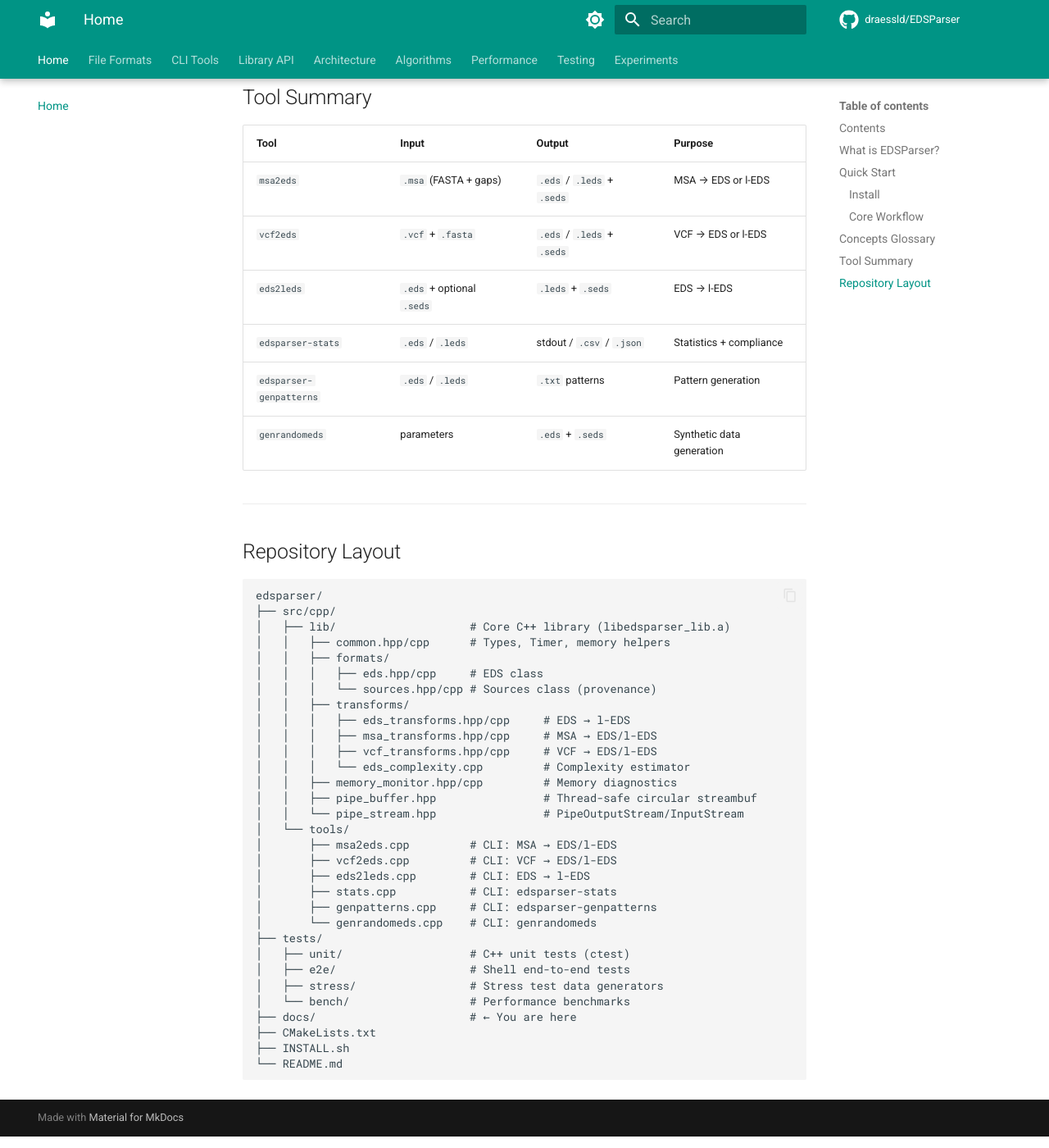
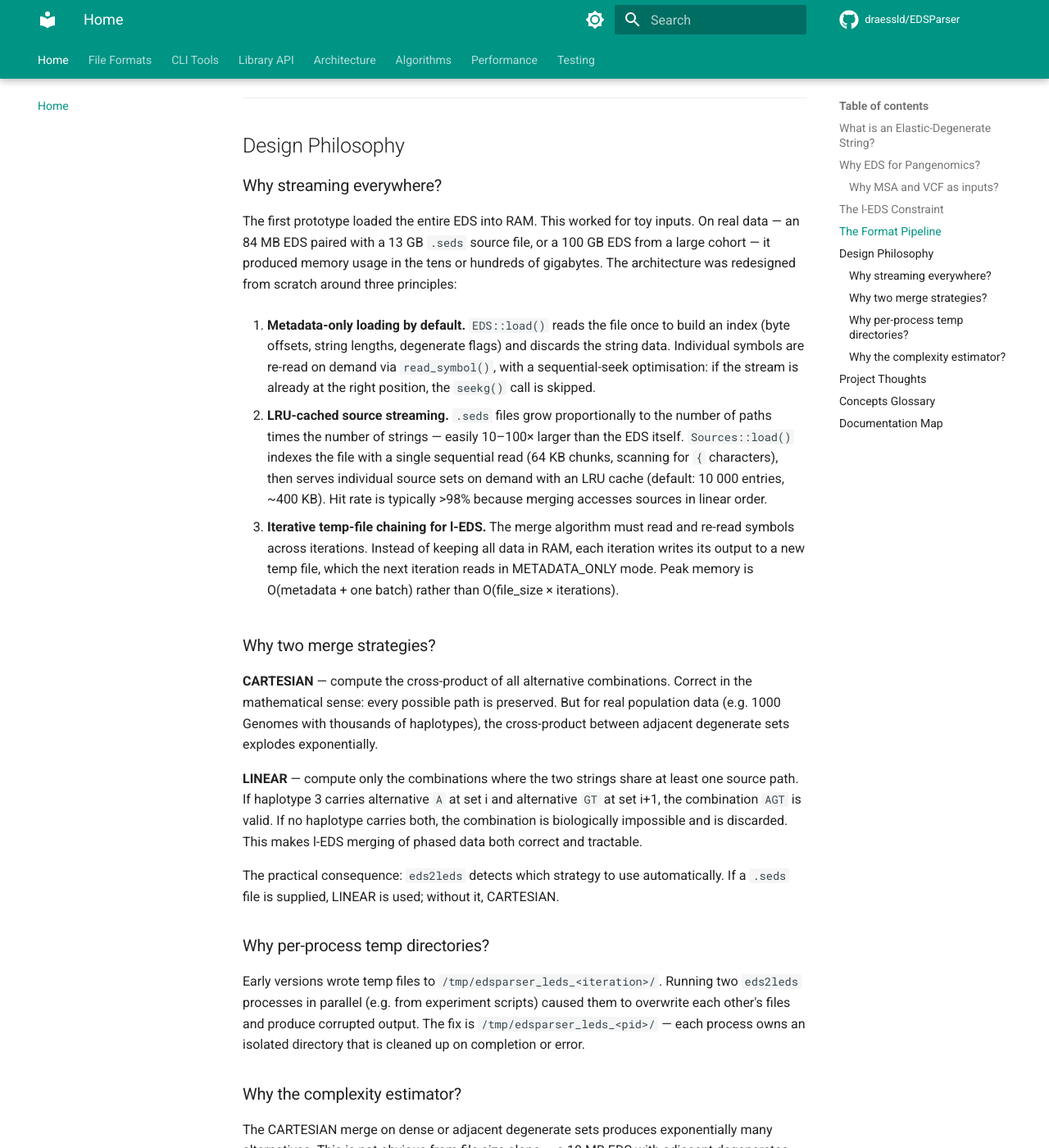
Before and after one commit to draessld/EDSParser, an MkDocs documentation site: the page built from docs/README.md, in a window 1280 px wide and 1400 px high, scrolled down 2426 px. Shown: the whole window at 82% size. Built offline with MkDocs 1.6.1 and Material for MkDocs 9.7.7, drawn with Linux system fonts in a browser that asks for light colours; comment, search, counter and statistics services are not loaded; some of the changed text lies outside the part shown.

Commit message:
docs: rewrite home page as conceptual intro, trim README to technical reference
- docs/README.md: full rewrite — EDS theory, pangenomics motivation, l-EDS
  rationale, streaming design philosophy, project history/thoughts
- README.md: remove Architecture and Performance sections (now in docs),
  trim tool feature bullets, add single link to GitHub Pages
- mkdocs.yml: remove missing experiments.md from nav (was causing build failure)
- docs/cli-tools.md: fix broken anchor link to algorithms.md

Co-Authored-By: Claude Sonnet 4.6 <noreply@anthropic.com>

````diff
--- a/docs/README.md
+++ b/docs/README.md
@@ -1,68 +1,216 @@
-# EDSParser Documentation
+# EDSParser
 
-> **Version 1.0.0** — C++ library and CLI suite for Elastic-Degenerate Strings
-
-## Contents
-
-| Document | Description |
-|----------|-------------|
-| [formats.md](formats.md) | File format reference — EDS, SEDS, MSA, VCF, l-EDS |
-| [cli-tools.md](cli-tools.md) | Complete CLI tool reference for all six executables |
-| [library-api.md](library-api.md) | C++ public API reference (EDS, Sources, transforms) |
-| [architecture.md](architecture.md) | Internal design: streaming, two-phase loading, pipe buffers |
-| [algorithms.md](algorithms.md) | Algorithm deep-dives: merging, MSA 3-pass, VCF blocks, l-EDS iteration |
-| [performance.md](performance.md) | Memory profiles, throughput numbers, tuning guidelines |
-| [testing.md](testing.md) | Unit, integration, e2e, memory and benchmark test suites |
+A C++ library and CLI suite for parsing, transforming, and validating
+**Elastic-Degenerate Strings (EDS)** — a compact data structure for representing
+population-level sequence variation in pangenomics.
 
 ---
 
-## What is EDSParser?
+## What is an Elastic-Degenerate String?
 
-EDSParser is a **high-performance C++ library and command-line suite** for working with
-*Elastic-Degenerate Strings* (EDS) — a compact representation of sequence variation that
-encodes multiple alternative strings at each position, used as a data structure for
-pangenomic applications.
+A classical string is a sequence of characters. An EDS generalises this: each
+position holds a *set* of alternative strings instead of a single character.
 
-An EDS encodes a population of sequences as a single string of *symbols*, where each symbol
-is an ordered set of alternative strings:
+Formally, an EDS is a sequence
+
+```
+T = (T₁, T₂, …, Tₙ)
+```
+
+where each **symbol** Tᵢ is a finite, non-empty set of strings over some alphabet.
+A symbol with exactly one string is **common** (non-degenerate); a symbol with two
+or more is **degenerate**.
+
+Concretely:
 
 ```
 ACGT{A,ACA}CGT{T,TG,}AACG
 ```
 
-Here positions 4–6 and 11–12 are *degenerate* (they carry multiple alternatives including,
-in the second case, an empty string representing a deletion).
+- `ACGT`, `CGT`, `AACG` are common symbols — all paths agree here.
+- `{A,ACA}` is a degenerate symbol — some paths carry `A`, others carry `ACA`
+  (an insertion).
+- `{T,TG,}` is a degenerate symbol with an empty-string alternative —
+  representing a deletion.
+
+The name *elastic* refers to the fact that alternatives can have different lengths,
+so the total character count varies across paths. *Degenerate* comes from the
+generalised nucleotide notation where ambiguity codes represent multiple bases.
+
+A **path** through an EDS is any sequence obtained by picking exactly one
+alternative from each symbol. An EDS with n symbols and k alternatives per
+degenerate symbol implicitly encodes up to kⁿ concrete sequences — yet stores
+only their shared structure once.
 
 ---
 
-## Quick Start
+## Why EDS for Pangenomics?
 
-### Install
+Genomics has historically operated on a *reference genome*: one canonical
+sequence, with variation stored separately in VCF files. This approach has
+two structural problems:
 
-```bash
-./INSTALL.sh          # builds + installs to ~/.local/
+1. **Reference bias.** Any read or pattern that diverges from the reference
+   is harder to align, leading to systematic blind spots in variant-rich regions.
+2. **Query coupling.** To ask "does this pattern appear in any haplotype?", you
+   must query the reference, enumerate VCF alleles, reconstruct each haplotype
+   in memory, and repeat. For a population of thousands of samples this is
+   prohibitively expensive.
+
+An EDS encodes the entire population in one structure. A single FM-index query
+over the EDS returns all matching paths simultaneously — no reconstruction loop,
+no reference bias.
+
+### Why MSA and VCF as inputs?
+
+These are the two formats in which large-scale genomic variation already exists:
+
+- **MSA** (Multiple Sequence Alignment, FASTA with gap columns) — common output
+  of alignment pipelines. Each row is one haplotype; gap columns represent indels.
+- **VCF** (Variant Call Format) — standard for population-level variant catalogs;
+  requires a reference FASTA to reconstruct alternatives.
+
+EDSParser converts both to EDS and, immediately, to l-EDS — the variant required
+for FM-index construction.
+
+---
+
+## The l-EDS Constraint
+
+An FM-index over an EDS needs to answer: "at position i in the EDS, what are all
+possible characters that can follow a given context?" If two degenerate sets are
+separated by only one common character, the context window (of length l) straddles
+both sets, and the index cannot distinguish which alternative of the first set is
+active when looking at the second.
+
+The **l-EDS** constraint resolves this: every *internal* common segment (one with
+a degenerate symbol on both sides) must have length ≥ l. This guarantees that the
+l-character context window around any degenerate set lies entirely within one
+non-degenerate segment and is unambiguous.
+
+Boundary segments (at the start or end of the EDS) are exempt — they have no
+degenerate neighbour on one side, so context is not ambiguous.
+
+The biofmi FM-index ([biofmi repository](https://github.com/draessld/biofmi))
+is built directly on l-EDS output.
+
+---
+
+## The Format Pipeline
+
+```
+MSA file ─────────────────────────────┐
+                                       ├─► EDS ─► l-EDS ─► FM-index (biofmi)
+VCF + reference FASTA ────────────────┘
 ```
 
-### Core Workflow
+Or in two steps when you already have an EDS:
 
-```bash
-# 1. Start from a Multiple Sequence Alignment (FASTA with gaps)
-msa2eds -i alignment.msa -l 10 -o data.leds   # → l-EDS + sources directly
+```
+EDS ──[ eds2leds ]──► l-EDS
+```
 
-# — or from a VCF —
-vcf2eds -i variants.vcf --reference genome.fasta -l 10
+The pipeline is deliberately split. `msa2eds` and `vcf2eds` produce either
+plain EDS or l-EDS directly (with `-l`). For stored EDS files that need to be
+re-contextualised at a different `l`, `eds2leds` re-runs the merging step
+without re-parsing the source data.
 
-# — or generate synthetic data —
-genrandomeds --ref-size-mb 100 --variability 0.10 --min-context 10 --seed 42 -o data.eds
-# then:
-eds2leds -i data.eds -s data.seds -l 10
+---
 
-# 2. Inspect what you produced
-edsparser-stats -i data.leds --csv
+## Design Philosophy
 
-# 3. Generate patterns for benchmarking downstream tools
-edsparser-genpatterns -i data.leds -o patterns.txt -n 1000 -l 20
-```
+### Why streaming everywhere?
+
+The first prototype loaded the entire EDS into RAM. This worked for toy inputs.
+On real data — an 84 MB EDS paired with a 13 GB `.seds` source file, or a 100 GB
+EDS from a large cohort — it produced memory usage in the tens or hundreds of
+gigabytes. The architecture was redesigned from scratch around three principles:
+
+1. **Metadata-only loading by default.** `EDS::load()` reads the file once to
+   build an index (byte offsets, string lengths, degenerate flags) and discards
+   the string data. Individual symbols are re-read on demand via `read_symbol()`,
+   with a sequential-seek optimisation: if the stream is already at the right
+   position, the `seekg()` call is skipped.
+
+2. **LRU-cached source streaming.** `.seds` files grow proportionally to the
+   number of paths times the number of strings — easily 10–100× larger than the
+   EDS itself. `Sources::load()` indexes the file with a single sequential read
+   (64 KB chunks, scanning for `{` characters), then serves individual source
+   sets on demand with an LRU cache (default: 10 000 entries, ~400 KB). Hit rate
+   is typically >98% because merging accesses sources in linear order.
+
+3. **Iterative temp-file chaining for l-EDS.** The merge algorithm must read and
+   re-read symbols across iterations. Instead of keeping all data in RAM, each
+   iteration writes its output to a new temp file, which the next iteration reads
+   in METADATA_ONLY mode. Peak memory is O(metadata + one batch) rather than
+   O(file_size × iterations).
+
+### Why two merge strategies?
+
+**CARTESIAN** — compute the cross-product of all alternative combinations.
+Correct in the mathematical sense: every possible path is preserved. But for
+real population data (e.g. 1000 Genomes with thousands of haplotypes), the
+cross-product between adjacent degenerate sets explodes exponentially.
+
+**LINEAR** — compute only the combinations where the two strings share at least
+one source path. If haplotype 3 carries alternative `A` at set i and alternative
+`GT` at set i+1, the combination `AGT` is valid. If no haplotype carries both,
+the combination is biologically impossible and is discarded. This makes l-EDS
+merging of phased data both correct and tractable.
+
+The practical consequence: `eds2leds` detects which strategy to use automatically.
+If a `.seds` file is supplied, LINEAR is used; without it, CARTESIAN.
+
+### Why per-process temp directories?
+
+Early versions wrote temp files to `/tmp/edsparser_leds_<iteration>/`. Running
+two `eds2leds` processes in parallel (e.g. from experiment scripts) caused them
+to overwrite each other's files and produce corrupted output. The fix is
+`/tmp/edsparser_leds_<pid>/` — each process owns an isolated directory that is
+cleaned up on completion or error.
+
+### Why the complexity estimator?
+
+The CARTESIAN merge on dense or adjacent degenerate sets produces exponentially
+many alternatives. This is not obvious from file size alone — a 10 MB EDS with
+adjacent degenerates can produce a 10 GB l-EDS. `estimate_leds_complexity()`
+runs in O(n) over metadata (no string data) and warns before the transformation
+starts, giving the user a chance to switch to LINEAR or adjust `l`.
+
+---
+
+## Project Thoughts
+
+EDSParser started as the input-parsing layer for biofmi. The initial assumption
+was that the hard part was the FM-index; the format conversions were boilerplate.
+
+In practice, the format conversions were where most of the interesting problems
+lived:
+
+- **The MSA 3-pass algorithm** emerged because a naïve approach (load all
+  sequences, then decide symbol boundaries) required O(num_sequences × alignment_length)
+  RAM. Three passes over the file, with only a bit vector and file positions in
+  memory, brought this down to O(alignment_length).
+
+- **The iterative merge convergence** was not obvious upfront. One merge pass can
+  create new violations (a newly merged string can be shorter or longer than the
+  original, changing its neighbourhood's compliance). Proving that the process
+  always converges required thinking through the monotonicity of the "minimum
+  context length" metric across iterations.
+
+- **Source tracking was the biggest engineering surface.** The initial design had
+  sources as a `vector<set<int>>` embedded in the EDS object. It worked for small
+  inputs. The first real dataset showed that sources can be 100× larger than the
+  EDS. Every subsequent decision — the LRU cache, the `copy_range_to_stream()`
+  optimisation, the distinction between `read_source()` (value, thread-safe) and
+  `read_source_ref()` (reference, single-threaded only) — was driven by that one
+  observation.
+
+- **The sequential-seek elimination** was a profiling surprise. `seekg()` on a
+  local file is not free; on the test machine, eliminating redundant seeks on
+  forward-sequential access reduced per-iteration time by ~35% on large files.
+  The fix is four lines: cache the current stream position and skip the seek call
+  if already there.
 
 ---
 
@@ -71,64 +219,27 @@ edsparser-genpatterns -i data.leds -o patterns.txt -n 1000 -l 20
 | Term | Definition |
 |------|------------|
 | **EDS** | Elastic-Degenerate String — sequence of sets of strings |
-| **Symbol** | One element of the EDS sequence; either *common* (single string) or *degenerate* (≥2 alternatives) |
+| **Symbol** | One element of the EDS sequence; common (one string) or degenerate (≥2) |
 | **l-EDS** | EDS where every internal common segment has length ≥ l |
-| **Context** | A non-degenerate (common) symbol in the EDS |
-| **Source / Path** | A concrete sequence (e.g. one haplotype) that is consistent with the EDS |
-| **SEDS** | Source EDS — companion file tracking which strings belong to which paths |
-| **LINEAR merge** | Phasing-aware merge: only valid haplotype combinations are kept |
-| **CARTESIAN merge** | All-combinations merge: cross-product of alternatives |
+| **Context** | A common symbol; the non-variable region between two degenerate sets |
+| **Source / Path** | A concrete sequence (e.g. one haplotype) consistent with the EDS |
+| **SEDS** | Source EDS — companion file mapping each string to its source paths |
+| **LINEAR merge** | Phasing-aware merge: keeps only combinations that share a source |
+| **CARTESIAN merge** | All-combinations merge: cross-product, no source filtering |
 | **Cardinality `m`** | Total number of strings across all symbols |
 | **`n`** | Number of symbols |
-| **`N`** | Total number of characters |
+| **`N`** | Total number of characters summed across all strings |
 
 ---
 
-## Tool Summary
+## Documentation Map
 
-| Tool | Input | Output | Purpose |
-|------|-------|--------|---------|
-| `msa2eds` | `.msa` (FASTA + gaps) | `.eds` / `.leds` + `.seds` | MSA → EDS or l-EDS |
-| `vcf2eds` | `.vcf` + `.fasta` | `.eds` / `.leds` + `.seds` | VCF → EDS or l-EDS |
-| `eds2leds` | `.eds` + optional `.seds` | `.leds` + `.seds` | EDS → l-EDS |
-| `edsparser-stats` | `.eds` / `.leds` | stdout / `.csv` / `.json` | Statistics + compliance |
-| `edsparser-genpatterns` | `.eds` / `.leds` | `.txt` patterns | Pattern generation |
-| `genrandomeds` | parameters | `.eds` + `.seds` | Synthetic data generation |
-
----
-
-## Repository Layout
-
-```
-edsparser/
-├── src/cpp/
-│   ├── lib/                    # Core C++ library (libedsparser_lib.a)
-│   │   ├── common.hpp/cpp      # Types, Timer, memory helpers
-│   │   ├── formats/
-│   │   │   ├── eds.hpp/cpp     # EDS class
-│   │   │   └── sources.hpp/cpp # Sources class (provenance)
-│   │   ├── transforms/
-│   │   │   ├── eds_transforms.hpp/cpp     # EDS → l-EDS
-│   │   │   ├── msa_transforms.hpp/cpp     # MSA → EDS/l-EDS
-│   │   │   ├── vcf_transforms.hpp/cpp     # VCF → EDS/l-EDS
-│   │   │   └── eds_complexity.cpp         # Complexity estimator
-│   │   ├── memory_monitor.hpp/cpp         # Memory diagnostics
-│   │   ├── pipe_buffer.hpp                # Thread-safe circular streambuf
-│   │   └── pipe_stream.hpp                # PipeOutputStream/InputStream
-│   └── tools/
-│       ├── msa2eds.cpp         # CLI: MSA → EDS/l-EDS
-│       ├── vcf2eds.cpp         # CLI: VCF → EDS/l-EDS
-│       ├── eds2leds.cpp        # CLI: EDS → l-EDS
-│       ├── stats.cpp           # CLI: edsparser-stats
-│       ├── genpatterns.cpp     # CLI: edsparser-genpatterns
-│       └── genrandomeds.cpp    # CLI: genrandomeds
-├── tests/
-│   ├── unit/                   # C++ unit tests (ctest)
-│   ├── e2e/                    # Shell end-to-end tests
-│   ├── stress/                 # Stress test data generators
-│   └── bench/                  # Performance benchmarks
-├── docs/                       # ← You are here
-├── CMakeLists.txt
-├── INSTALL.sh
-└── README.md
-```
+| Page | Contents |
+|------|----------|
+| [Algorithms](algorithms.md) | MSA 3-pass, iterative merge, VCF block processing, source intersection |
+| [Architecture](architecture.md) | Storage modes, two-phase loading, LRU cache, pipe buffers, thread safety |
+| [File Formats](formats.md) | EDS, SEDS, EDZ, MSA, VCF — syntax, semantics, edge cases |
+| [CLI Tools](cli-tools.md) | All flags and examples for every tool |
+| [Library API](library-api.md) | C++ public API: EDS, Sources, transform functions |
+| [Performance](performance.md) | Memory profiles, throughput numbers, tuning by dataset size |
+| [Testing](testing.md) | Unit, integration, e2e, memory stress, benchmarks |
--- a/docs/cli-tools.md
+++ b/docs/cli-tools.md
@@ -37,7 +37,7 @@ msa2eds -i <alignment.msa> [OPTIONS]
 - Common columns → non-degenerate EDS symbol.
 - Columns with variation → degenerate EDS symbol.
 - When `-l` is provided, adjacent symbols are merged until every internal
-  common segment is ≥ l characters (see [algorithms.md](algorithms.md#msa-three-pass)).
+  common segment is ≥ l characters (see [Algorithms](algorithms.md#msa--eds-three-pass-streaming-algorithm)).
 - Merging strategy is always **LINEAR** (phasing-aware).
 
 ### Examples
--- a/mkdocs.yml
+++ b/mkdocs.yml
@@ -61,4 +61,3 @@ nav:
   - Algorithms: algorithms.md
   - Performance: performance.md
   - Testing: testing.md
-  - Experiments: experiments.md
````
Also changed, not shown: README.md (+4 -63 lines).
